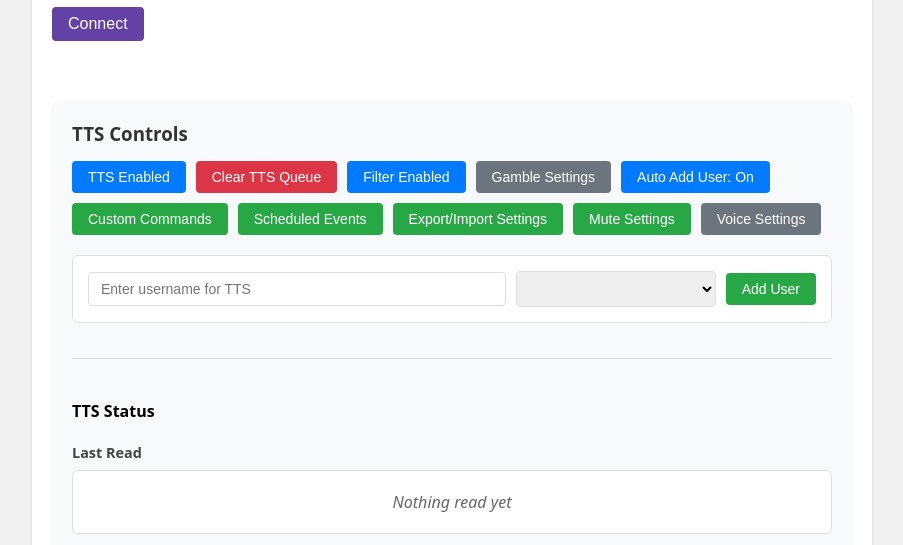
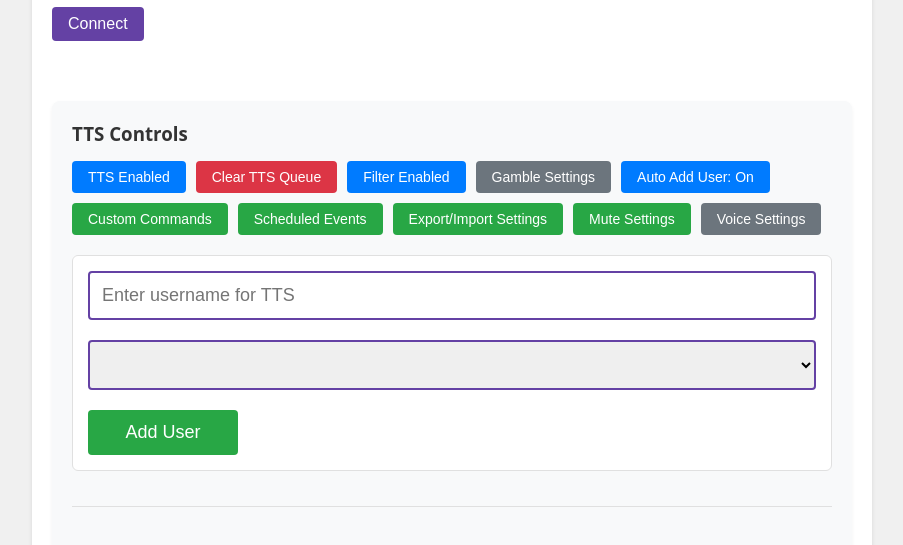
Before and after one commit to websimapi/websim-twitch-chat-viewer-5, a plain HTML site: page index.html in a window 1280 px wide. Shown: the part 167-712 px from the top of the page, without its empty margins (188-1091 px from the left). Drawn offline with Linux system fonts and the light colour scheme.

Commit message:
v8: For the Add User interface lets make the drop down section below the Enter Username for TTS and the button to the right of both big for Add User

```diff
--- a/index.html
+++ b/index.html
@@ -154,8 +154,8 @@
       background: #c82333;
     }
     #tts-add-form {
-      display: grid;
-      grid-template-columns: 1fr auto auto;
+      display: flex;
+      flex-wrap: wrap;
       gap: 10px;
       margin: 15px 0;
       padding: 15px;
@@ -164,25 +164,36 @@
       border: 1px solid #e0e0e0;
       align-items: center;
     }
-    @media (max-width: 600px) {
-      #tts-add-form {
-        grid-template-columns: 1fr;
-      }
-    }
     #tts-username {
-      width: 100%;
-      min-width: 0;
-      padding: 8px 12px;
-      border: 1px solid #ddd;
+      flex: 1 1 100%;
+      padding: 12px;
+      border: 2px solid #6441A4;
       border-radius: 4px;
-      font-size: 14px;
+      font-size: 18px;
+      margin-bottom: 10px;
     }
     #tts-voice-select {
-      min-width: 200px;
-      padding: 8px;
-      border: 1px solid #ddd;
+      flex: 1 1 100%;
+      padding: 12px;
+      border: 2px solid #6441A4;
       border-radius: 4px;
-      font-size: 14px;
+      font-size: 18px;
+      margin-bottom: 10px;
+    }
+    #add-user-btn {
+      flex: 0 0 auto;
+      padding: 12px 24px;
+      font-size: 18px;
+      background: #28a745;
+      color: white;
+      border: none;
+      border-radius: 4px;
+      cursor: pointer;
+      min-width: 150px;
+      align-self: flex-end;
+    }
+    #add-user-btn:hover {
+      background: #218838;
     }
     .control-btn {
       padding: 8px 16px;
@@ -576,7 +587,7 @@
       <form id="tts-add-form">
         <input type="text" id="tts-username" placeholder="Enter username for TTS">
         <select id="tts-voice-select"></select>
-        <button type="submit" class="control-btn add-btn">Add User</button>
+        <button type="submit" id="add-user-btn" class="control-btn add-btn">Add User</button>
       </form>
       <div class="tts-user-list" id="tts-users"></div>
       <div class="queue-section">
```
